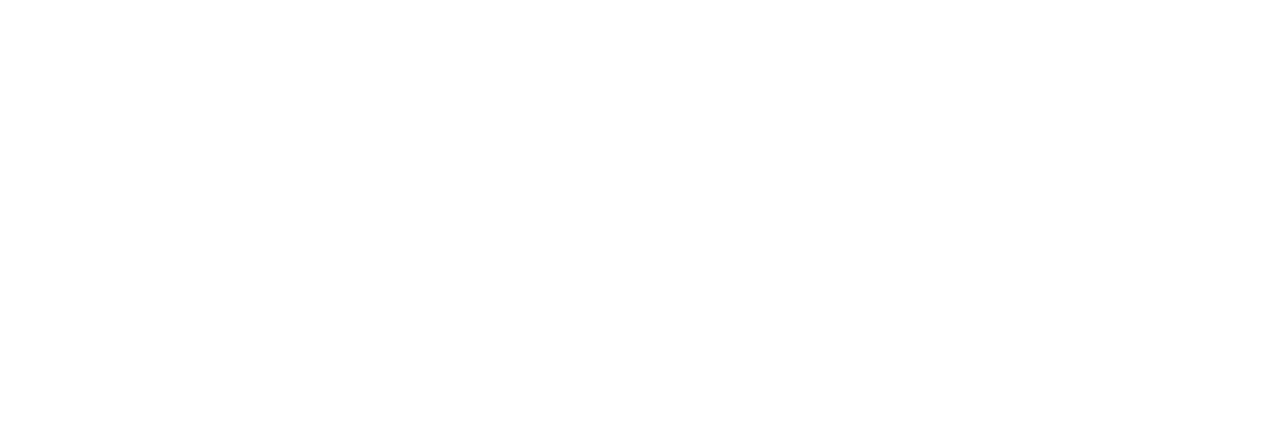
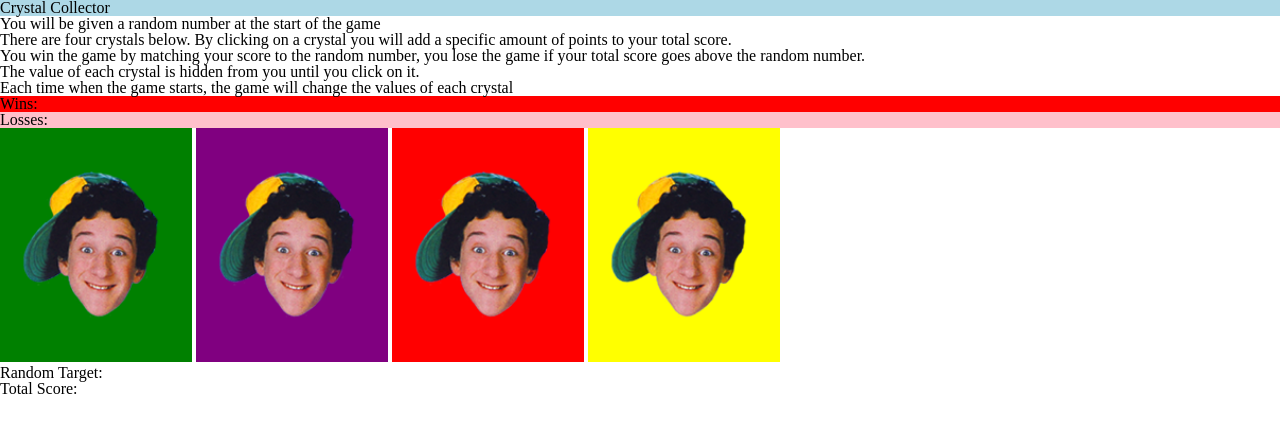
Before and after one commit to roy769/week-4-game, a plain HTML site: page index.html in a window 1280 px wide. Drawn offline with nearby package versions, Linux system fonts and the light colour scheme.

Commit message:
unsolved

```diff
--- a/assets/css/style.css
+++ b/assets/css/style.css
@@ -0,0 +1,37 @@
+*{
+  text-align: left;
+  box-sizing: border-box;
+}
+
+.crystalBoxes {
+
+}
+
+img {
+  width: 15%;
+  height: 15%;
+  mix-blend-mode: multiply;
+}
+
+.box1 {
+  background-color: lightblue;
+}
+#one {
+  background-color: red;
+}
+#two {
+  background-color: pink;
+}
+#crystal1{
+  background-color: green;
+}
+#crystal2{
+  background-color: purple;
+
+}
+#crystal3{
+  background-color: red;
+}
+#crystal4 {
+  background-color: yellow;
+}
--- a/assets/javascript/game.js
+++ b/assets/javascript/game.js
@@ -0,0 +1,47 @@
+//$(document).ready(function() {
+//variables
+var gem1 = gemRandomInt();
+var gem2 = gemRandomInt();
+var gem3 = gemRandomInt();
+var gem4 = gemRandomInt();
+var userPoints = 0;
+generatedNumbers = []
+var Wins=0;
+var Losses=0;
+//functions
+//function reset (){
+var computerChoice = Math.floor(Math.random()*101+19);
+function gemRandomInt(min, max) {
+  min = Math.ceil(1);
+  max = Math.floor(12);
+  return Math.floor(Math.random() * (max- min + 1)) + min;
+}
+
+console.log(computerChoice);
+console.log(gemRandomInt());
+
+$('.crystalBoxes').html(gemRandomInt);
+$('.target').html()
+/*$('.target').html(computerChoice);
+$('box').on('click',function() {
+
+var send =   $(this).attr('value',computerChoice);
+  var check =$(this).attr('value');*/
+/*
+function sweet() {
+  alert ("Winner weiner!");
+  wins++;
+  $('#total-wins').text(wins);
+  //reset();
+}*/
+
+//score tally
+
+
+
+
+
+//jquery
+
+//});
+//});
--- a/index.html
+++ b/index.html
@@ -2,9 +2,71 @@
 <html>
   <head>
     <meta charset="utf-8">
+
+    <link rel="stylesheet" href="assets/css/style.css">
+
+    <link rel="stylesheet" href="assets/css/reset.css">
+
     <title>Crystal Collector</title>
   </head>
   <body>
+<div class="box1">
 
+
+<h1>Crystal Collector</h1>
+</div>
+
+<div class="info">
+  <p>You will be given a random number at the start of the game</p>
+
+  <p>There are four crystals below. By clicking on a crystal you will add a specific amount of points to your total score.</p>
+
+  <p>You win the game by matching your score to the random number, you lose the game if your total score goes above the random number.</p>
+  <p>The value of each crystal is hidden from you until you click on it.</p>
+
+  <p>Each time when the game starts, the game will change the values of each crystal </p>
+
+</div>
+
+<div class="box" id = "one"
+  <h3>Wins: <span id ="total-wins"></span> </h3>
+</div>
+
+<div class="box" id = "two">
+  <h3>Losses: <span id="total-losses"></span></h3>
+
+
+</div>
+<div class="crystalBoxes">
+   <img src="assets\images\screech.png" alt="green"
+   id="crystal1">
+
+   <img src="assets\images\screech.png" alt="purple" id="crystal2">
+
+  <img src="assets\images\screech.png" alt="red"
+  id="crystal3">
+
+  <img src="assets\images\screech.png"alt="yellow"
+  id="crystal4">
+
+</div>
+
+<div class="target">
+  <h2>Random Target:
+    <span id="random-target"></span>
+    </h2>
+</div>
+
+<div class="counter">
+    <h2>Total Score: <span id="total-Score"></span>
+    </h2>
+
+</div>
+<script src="assets/javascript/game.js">
+</script>
+
+<script
+  src="https://code.jquery.com/jquery-3.2.1.js"
+</script>
   </body>
 </html>
```
Also changed, not shown: assets/images/green.jpg (added), assets/images/purple.jpg (added), assets/images/red.jpg (added), assets/images/screech.png (added), assets/images/yellow.jpg (added).
